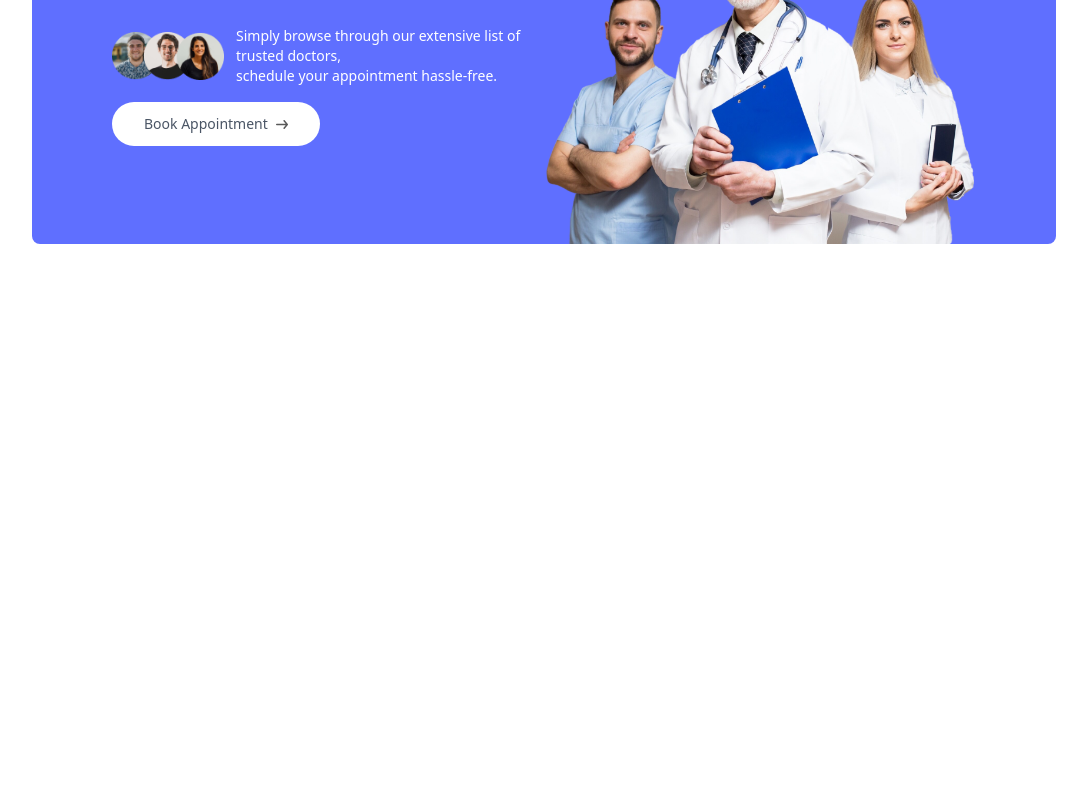
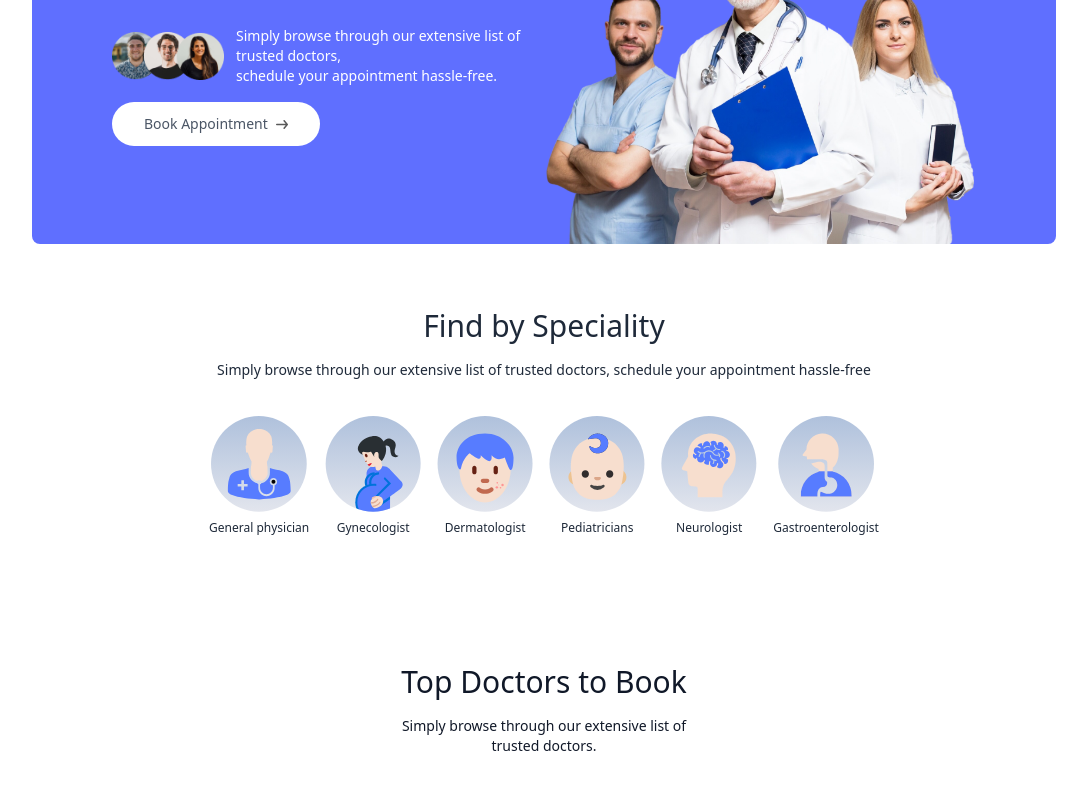
Before and after one commit to akasahilsingh/Healthqueue, a React (Vite) app in the folder frontend/: page / in a window 1280 px wide. Shown: the part 448-1239 px from the top of the page, without its empty margins (96-1183 px from the left). Before the commit the page ends 800 px from the top, so only its background shows below. Built offline with nearby package versions, Linux system fonts and the light colour scheme.

Commit message:
feat: created Top Doctors Component

```diff
--- /dev/null
+++ b/frontend/src/components/SpecialityMenu.jsx
@@ -0,0 +1,33 @@
+import React from "react";
+import { specialityData } from "../assets/assets";
+import { Link } from "react-router-dom";
+
+const SpecialityMenu = () => {
+  return (
+    <div
+      className="flex flex-col items-center gap-4 py-16 text-gray-800"
+      id="speciality"
+    >
+      <h1 className="text-3xl font-medium">Find by Speciality</h1>
+      <p className="sm:1/3 text-center text-sm">
+        Simply browse through our extensive list of trusted doctors, schedule
+        your appointment hassle-free
+      </p>
+      <div className="flex sm:justify-center gap-4 pt-5 w-full overflow-scroll">
+        {specialityData.map((item, index) => (
+          <Link
+            onClick={()=>scrollTo(0,0)}
+            className="flex flex-col items-center text-xs cursor-pointer flex-shrink-0 hover:translate-y-[-10px] transition-all duration-500"
+            key={index}
+            to={`/doctors/${item.speciality}`}
+          >
+            <img className="w-16 sm:w-24 mb-2" src={item.image} />
+            <p>{item.speciality}</p>
+          </Link>
+        ))}
+      </div>
+    </div>
+  );
+};
+
+export default SpecialityMenu;
--- /dev/null
+++ b/frontend/src/components/TopDoctors.jsx
@@ -0,0 +1,29 @@
+import React from "react";
+import { doctors } from "../assets/assets";
+
+const TopDoctors = () => {
+  return (
+    <div className="flex flex-col items-center gap-4 my-16 text-gray-900 md:mx-10">
+      <h1 className="text-3xl font-medium">Top Doctors to Book</h1>
+      <p className="sm:w-1/3 text-center text-sm">Simply browse through our extensive list of trusted doctors.</p>
+      <div className="w-full grid grid-cols-auto gap-4 pt-5 gap-y-6 px-3 sm:px-0">
+        {doctors.slice(0, 10).map((doctor, index) => (
+          <div className="border border-blue-200 rounded-xl overflow-hidden cursor-pointer hover:translate-y-[-10px] transition-all duration-500" key={index}>
+            <img className="bg-blue-50" src={doctor.image} alt="doctors image" />
+            <div className="p-4">
+              <div className="flex items-center gap-2 text-sm text-center text-green-500">
+                <p className="w-2 h-2 bg-green-500 rounded-full"></p><p>Available</p>
+              </div>
+              <p>{doctor.name}</p>
+              <p>{doctor.speciality}</p>
+            </div>
+
+          </div>
+        ))}
+      </div>
+      <button>more</button>
+    </div>
+  );
+};
+
+export default TopDoctors;
--- a/frontend/src/index.css
+++ b/frontend/src/index.css
@@ -2,8 +2,14 @@
 
 @theme {
   --color-primary: #5f6fff;
+  --gridTemplateColumns-auto: repeat(auto-fit, minmax(200px, 1fr));
+
 }
 
 .active hr {
   @apply block;
 }
+
+::-webkit-scrollbar {
+  @apply hidden
+}
--- a/frontend/src/pages/Home.jsx
+++ b/frontend/src/pages/Home.jsx
@@ -1,10 +1,14 @@
 import React from 'react'
 import Header from '../components/Header'
+import SpecialityMenu from '../components/SpecialityMenu'
+import TopDoctors from '../components/TopDoctors'
 
 const Home = () => {
   return (
     <div>
       <Header />
+      <SpecialityMenu />
+      <TopDoctors/>
     </div>
   )
 }
```
